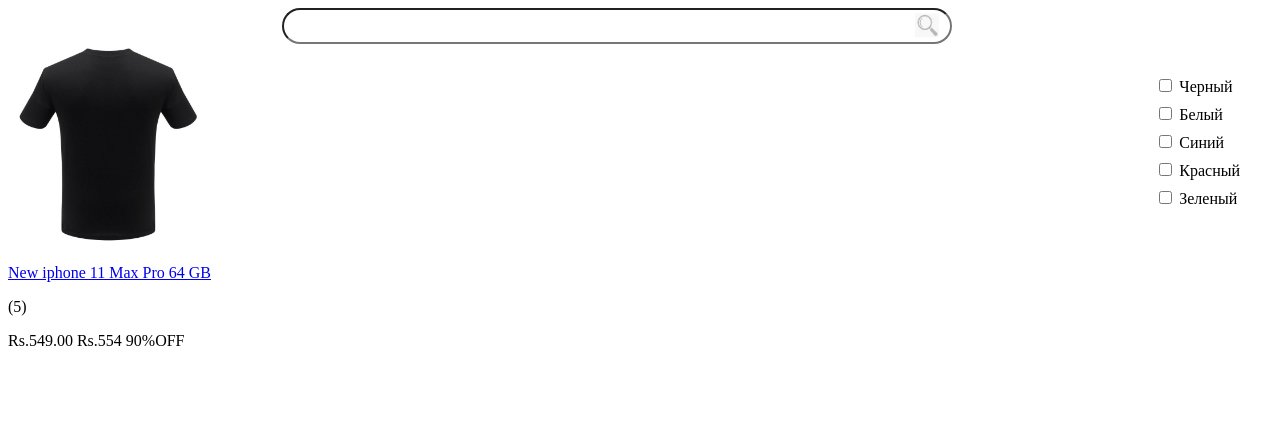
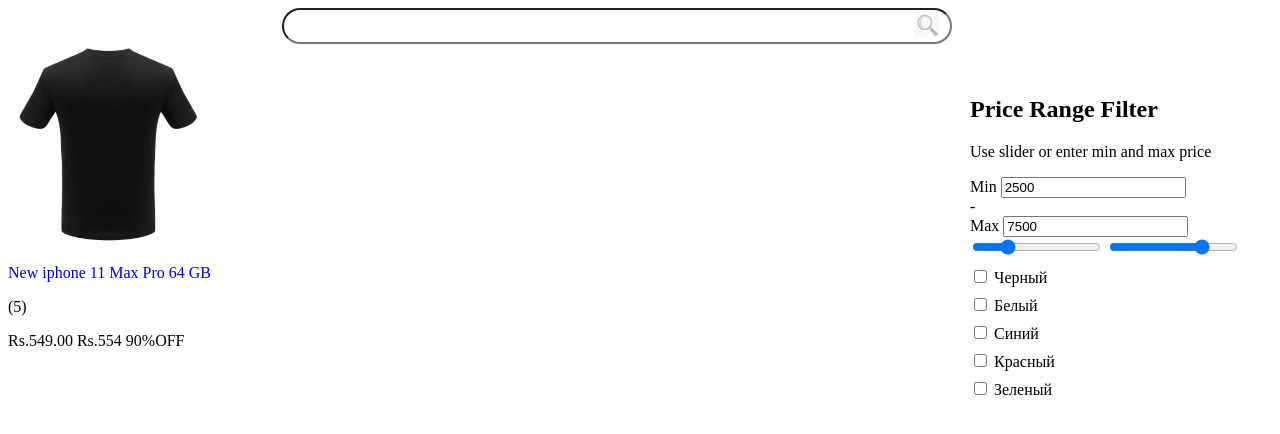
Before and after one commit to ZaharPavlikov/OUTLET_WEB, a FastAPI app: page / in a window 1280 px wide. Shown: the part 44-478 px from the top of the page. Run offline with FastAPI, Linux system fonts and the light colour scheme.

Commit message:
ползунок с ценой и дилоговое окно регисттрации + css для ползунка

```diff
--- a/templates/index.html
+++ b/templates/index.html
@@ -24,6 +24,34 @@
                 <button class = "reg_logo h_button">
                     <a href="/" class="reg_pic"><img style="width:30px;height:30px;" src="static/reg_pic.png" alt="notifications"></a>
                 </button>
+                <dialog id="regDialog">
+                    <form action="action_page.php">
+                      <div class="vcenter back">
+                        <button type="button" onclick="window.regDialog.close()" style="width: 40px;height: 40px;margin-left: 350px;border-color: transparent;background-color: transparent;">
+                          <a href="#"> <img style="width:45px;height:45px;" class="krest" src="static/krest.png"> </a>
+                        </button>
+                        <h1 style="font-size: 30px;">Регистрация</h1>
+                        <hr>
+                        <!-- <label for="email"><b>Email</b></label> -->
+                        <input type="text" id="regisInput" placeholder="Email или номер телефона" name="email" required>
+                        <!-- <label for="psw"><b>Пароль</b></label> -->
+                        <input type="password" id="regisInput" placeholder="Пароль" name="psw" required>
+                        <!-- <label for="psw-repeat"><b>Подтвердите пароль</b></label> -->
+                        <input type="password" id="regisInput" placeholder="Подтвердите пароль" name="psw-repeat" required>
+                        <hr>
+                        <!-- <p>Создавая аккаунт вы соглашаетесь с  <a href="#">условиями конфиденциальности</a>.</p> -->
+                        <button type="submit" class="registerbtn">Зарегистрироваться</button>
+                        <div class="container signin">
+                          <style>
+                            a {
+                            text-decoration: none; /* Убираем подчёркивание */
+                            }
+                          </style>
+                          <p style="margin-left: auto;margin-right: auto;">Уже зарегистрированы? <a href="#">Войти</a></p>
+                        </div>
+                      </div>
+                    </form>
+                  </dialog>
             </div>
         </div>
     </nav>
@@ -36,6 +64,31 @@
         </button>
     </form>
     <div class = "container_filt">
+        <div class="wrapper">
+            <header>
+              <h2>Price Range Filter</h2>
+              <p>Use slider or enter min and max price</p>
+            </header>
+            <div class="price-input">
+              <div class="field">
+                <span>Min</span>
+                <input type="number" class="input-min" value="2500">
+              </div>
+              <div class="separator">-</div>
+              <div class="field">
+                <span>Max</span>
+                <input type="number" class="input-max" value="7500">
+              </div>
+            </div>
+            <div class="slider">
+              <div class="progress"></div>
+            </div>
+            <div class="range-input">
+              <input type="range" class="range-min" min="0" max="10000" value="2500" step="100">
+              <input type="range" class="range-max" min="0" max="10000" value="7500" step="100">
+            </div>
+          </div>
+          <script src="static/script.js"></script>
         <div class = "black">
             <input class = "black_button" type="checkbox" id="black" name="source" value="black">
             <label class = "black_lable" for="black">Черный</label>
--- /dev/null
+++ b/templates/static/script.js
@@ -0,0 +1,41 @@
+const rangeInput = document.querySelectorAll(".range-input input"),
+priceInput = document.querySelectorAll(".price-input input"),
+range = document.querySelector(".slider .progress");
+let priceGap = 1000;
+
+priceInput.forEach(input =>{
+    input.addEventListener("input", e =>{
+        let minPrice = parseInt(priceInput[0].value),
+        maxPrice = parseInt(priceInput[1].value);
+
+        if((maxPrice - minPrice >= priceGap) && maxPrice <= rangeInput[1].max){
+            if(e.target.className === "input-min"){
+                rangeInput[0].value = minPrice;
+                range.style.left = ((minPrice / rangeInput[0].max) * 100) + "%";
+            }else{
+                rangeInput[1].value = maxPrice;
+                range.style.right = 100 - (maxPrice / rangeInput[1].max) * 100 + "%";
+            }
+        }
+    });
+});
+
+rangeInput.forEach(input =>{
+    input.addEventListener("input", e =>{
+        let minVal = parseInt(rangeInput[0].value),
+        maxVal = parseInt(rangeInput[1].value);
+
+        if((maxVal - minVal) < priceGap){
+            if(e.target.className === "range-min"){
+                rangeInput[0].value = maxVal - priceGap
+            }else{
+                rangeInput[1].value = minVal + priceGap;
+            }
+        }else{
+            priceInput[0].value = minVal;
+            priceInput[1].value = maxVal;
+            range.style.left = ((minVal / rangeInput[0].max) * 100) + "%";
+            range.style.right = 100 - (maxVal / rangeInput[1].max) * 100 + "%";
+        }
+    });
+});
```
Also changed, not shown: templates/static/krest.png (added).
